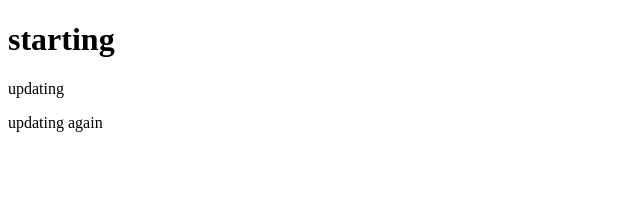
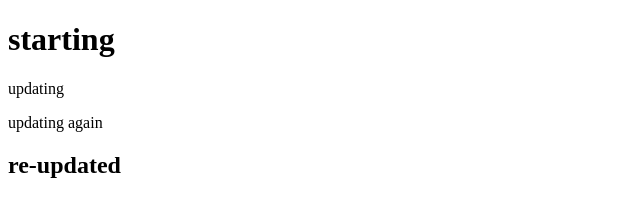
Before and after one commit to Abdullah-Ahil/ASDC, a plain HTML site: page first.html in a window 1280 px wide. Shown: the whole page, without its empty margins (0-640 px from the left). Drawn offline with Linux system fonts and the light colour scheme.

Commit message:
updated version-3

```diff
--- a/first.html
+++ b/first.html
@@ -9,5 +9,6 @@
     <h1> starting</h1>
     <p>updating</p>
     <p>updating again </p>
+    <h2>re-updated </h2>
 </body>
 </html>
```
